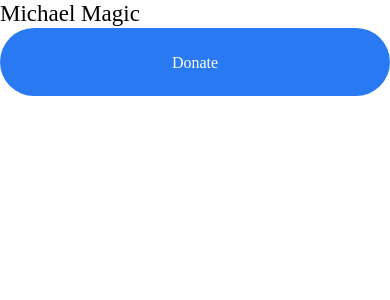
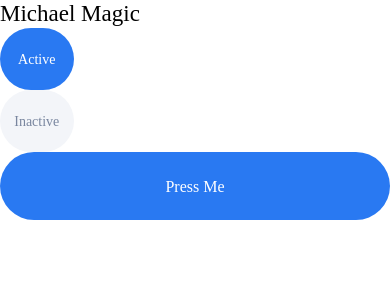
Before and after one commit to michaelilkanayev1997/DonationApp, a React Native app: screen / in a window 390 px wide. Shown: the top 300 px of the page. Built offline with nearby package versions, Linux system fonts and the light colour scheme.

Commit message:
add Tab component

```diff
--- /dev/null
+++ b/components/Tab/Tab.tsx
@@ -0,0 +1,65 @@
+import { FC, useRef, useState } from 'react';
+import { Pressable, StyleSheet, Text } from 'react-native';
+import { getFontFamily } from '../../assets/fonts/helper';
+import {
+  horizontalScale,
+  scaleFontSize,
+  verticalScale,
+} from '../../assets/styles/scaling';
+import { event } from 'react-native/types_generated/Libraries/Animated/AnimatedExports';
+
+interface TabProps {
+  title?: string;
+  isInactive?: boolean;
+  onPress: () => void;
+}
+
+const Tab: FC<TabProps> = ({ title = '', isInactive = false, onPress }) => {
+  const [width, setWidth] = useState(0);
+  const textRef = useRef<Text>(null);
+  const paddingHorizontal = 33;
+  const tabWidth = { width: horizontalScale(paddingHorizontal * 2 + width) };
+
+  return (
+    <Pressable
+      disabled={isInactive}
+      style={[styles.tab, isInactive && styles.inactiveTab, tabWidth]}
+      onPress={() => onPress()}
+    >
+      <Text
+        onTextLayout={event => {
+          const { width } = event.nativeEvent.lines[0];
+          setWidth(width);
+        }}
+        ref={textRef}
+        style={[styles.title, isInactive && styles.inactiveTitle]}
+      >
+        {title}
+      </Text>
+    </Pressable>
+  );
+};
+
+const styles = StyleSheet.create({
+  tab: {
+    backgroundColor: '#2979F2',
+    height: verticalScale(50),
+    justifyContent: 'center',
+    borderRadius: horizontalScale(50),
+  },
+  title: {
+    fontFamily: getFontFamily('Inter', '500'),
+    fontSize: scaleFontSize(14),
+    lineHeight: scaleFontSize(17),
+    color: '#FFFFFF',
+    textAlign: 'center',
+  },
+  inactiveTab: {
+    backgroundColor: '#F3F5F9',
+  },
+  inactiveTitle: {
+    color: '#79869F',
+  },
+});
+
+export default Tab;
--- a/screens/Home/Home.tsx
+++ b/screens/Home/Home.tsx
@@ -4,12 +4,15 @@ import { SafeAreaView, StyleSheet } from 'react-native';
 import globalStyle from '../../assets/styles/globalStyle';
 import Header from '../../components/Header/Header';
 import Button from '../../components/Button/Button';
+import Tab from '../../components/Tab/Tab';
 
 const Home: FC = () => {
   return (
     <SafeAreaView style={[globalStyle.backgroundWhite, globalStyle.flex]}>
       <Header title="Michael Magic" type={1} />
-      <Button title="Donate" isDisabled={false} />
+      <Tab title="Active" isInactive={false} onPress={() => {}} />
+      <Tab title="Inactive" isInactive onPress={() => {}} />
+      <Button title="Press Me" onPress={() => {}} />
     </SafeAreaView>
   );
 };
```
